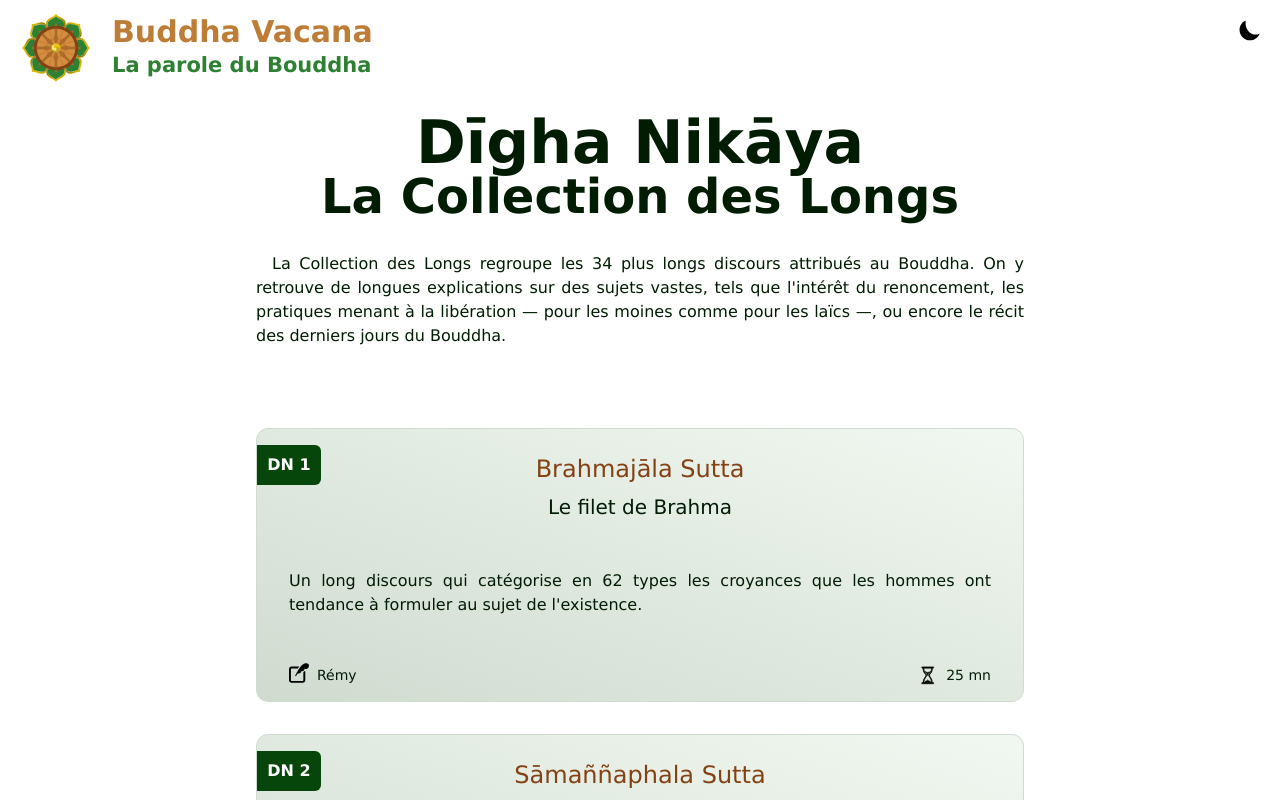
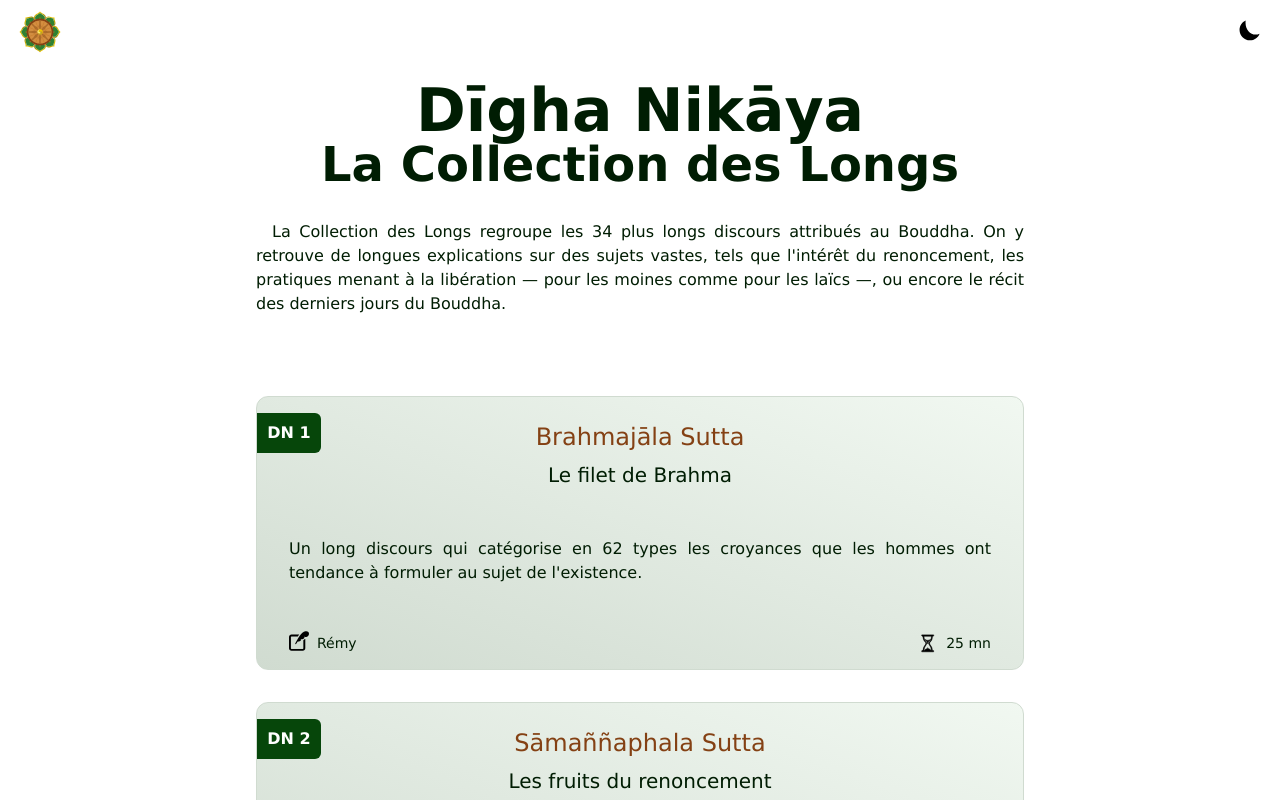
Before and after one commit to LaniakeanDev/buddha-vacana, a Next.js app: page /dhamma/digha in a window 1280 px wide. Shown: the top 800 px of the page. Built offline with nearby package versions, Linux system fonts and the light colour scheme.

Commit message:
new header

```diff
--- a/app/components/header/BVHeader.tsx
+++ b/app/components/header/BVHeader.tsx
@@ -5,18 +5,14 @@ import Link from 'next/link';
 
 export default function BVHeader() {
   return (
-    <header className="relative w-full h-24 bg-default grid place-items-start">
+    <header className="relative w-full h-16 bg-default grid place-items-start">
       <ThemeToggle className="absolute top-2 right-2 sm:top-4 sm:right-4" />
       <Link href="/" className="absolute top-0 left-0 h-full xs:!pl-2 sm:!pl-4 flex flex-row items-center gap-4">
         <BVSVGAsset
           SVGAsset={BVLogo}
           alt="Logo représentant une roue du Dhamma dans un lotus"
-          containerClassName="w-20 h-20"
+          containerClassName="w-12 h-12"
         />
-        <h1>
-          <p className="text-2xl lg:!text-3xl text-gold font-bold !text-(--maintitle-pl)">Buddha Vacana</p>
-          <p className="text-[16.75px] lg:!text-[21px] font-bold  !text-(--maintitle-fr)">La parole du Bouddha</p>
-        </h1>
       </Link>
     </header>
   );
```
